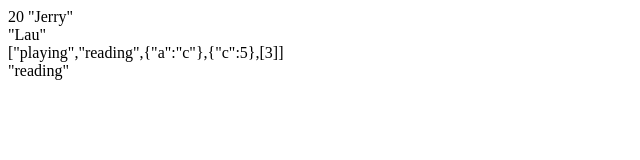
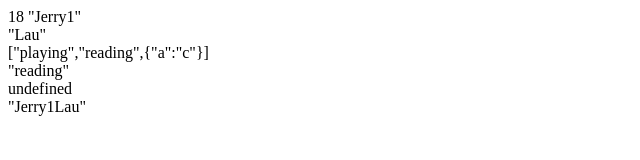
Before and after one commit to CharlieLau/miniVue, a website built with webpack: page index.html in a window 1280 px wide. Shown: the whole page, without its empty margins (0-640 px from the left). Built offline with nearby package versions, Linux system fonts and the light colour scheme.

Commit message:
feat: computed done

```diff
--- a/index.html
+++ b/index.html
@@ -19,6 +19,8 @@
         <div>
             {{interests[1]}}
         </div>
+        <div>{{interests[4]}}</div>
+        <div>{{fullName}}</div>
     </div>
 </body>
 </html>
--- a/lib/vue/index.js
+++ b/lib/vue/index.js
@@ -32,11 +32,6 @@ function compiler(vm, node) {
             item.textContent = item.template.replace(reg, (...args) => {
                 const key = args[1]
                 const result = parsePath(vm, key)
-                // const keys = key.split(/\.|\[|\]/).filter(item=>item)
-                // let result = keys.reduce((prev, nxt) => {
-                //     let memo = prev[nxt]
-                //     return memo
-                // }, vm)
                 return JSON.stringify(result)
             })
         } else {
@@ -74,5 +69,5 @@ Vue.prototype.$mount = function ($dom) {
 }
 
 Vue.prototype.$watch = function (expr, handler, opts) {
-    new Watcher(this, expr, handler, opts)
+   return new Watcher(this, expr, handler, opts)
 }
--- a/lib/vue/observe/index.js
+++ b/lib/vue/observe/index.js
@@ -1,6 +1,7 @@
 import {
     Observable
 } from './observable'
+import { Dep } from './dep'
 
 export function initState(vm) {
     if (vm.$options.data) {
@@ -11,7 +12,7 @@ export function initState(vm) {
     }
 
     if (vm.$options.computed) {
-        initComputed(vm)
+        initComputed(vm, vm.$options.computed)
     }
 
 }
@@ -71,7 +72,32 @@ function initWatch(vm, watches) {
     })
 }
 
-function initComputed() {
 
+function createComputedGetter(vm, key) {
+    const watch = vm.$watchComputed[key]
+    return () => {
+        if(watch.dirty){
+            watch.evaluate()
+        }
+        if(Dep.target){
+          //如果渲染watcher存在
+          // 让 当前watcher的依赖重新订阅渲染watcher 触发组件更新
+           watch.depend()
+        }
+        return watch.value
+    }
+}
 
+function initComputed(vm, computed) {
+    vm.$watchComputed = Object.create(null)
+    for (let key in computed) {
+
+        vm.$watchComputed[key] = vm.$watch(computed[key], () => {}, {
+            lazy: true
+        })
+
+        Object.defineProperty(vm, key, {
+            get: createComputedGetter(vm, key)
+        })
+    }
 }
--- a/lib/vue/observe/observable.js
+++ b/lib/vue/observe/observable.js
@@ -38,9 +38,7 @@ export function defineReactive(data, key, val) {
 }
 
 export class Observable {
-
     constructor(data) {
-
         this.dep = new Dep()
         Object.defineProperty(data, '__ob__', {
             get: () => this
--- a/lib/vue/observe/watch.js
+++ b/lib/vue/observe/watch.js
@@ -9,7 +9,7 @@ import {
 let id = 0;
 export class Watcher {
 
-    constructor(vm, expOrFn, cb, opts) {
+    constructor(vm, expOrFn, cb, opts = {}) {
         this.expOrFn = expOrFn
         if (typeof expOrFn === 'function') {
             this.getter = expOrFn;
@@ -18,11 +18,13 @@ export class Watcher {
         }
         this.cb = cb;
         this.opts = opts
+
+        this.lazy = this.dirty = opts.lazy
         this.vm = vm;
         this.id = id++;
         this.deps = []
         this.depIds = new Set()
-        this.value = this.get()
+        this.value = this.lazy ? undefined : this.get()
         if (opts && opts.immediate) {
             this.cb.call(vm, this.value)
         }
@@ -38,13 +40,26 @@ export class Watcher {
 
     get() {
         pushTarget(this)
-        let value = this.getter()
+        let value = this.getter.call(this.vm)
         popTarget()
         return value
     }
 
     update() {
-        queueWatcher(this)
+        if (this.lazy) { //
+            this.dirty = true  //  computed watcher 依赖的其他属性发生变化了 取值的时候 需要重新求值
+        } else {
+            queueWatcher(this)
+        }
+    }
+
+    evaluate() {
+        this.value = this.get()
+        this.dirty = false
+    }
+
+    depend() {
+        this.deps.forEach(dep => dep.depend())
     }
 
     run() {
--- a/src/index.js
+++ b/src/index.js
@@ -25,13 +25,18 @@ let vm = new Vue({
             },
             immediate: true
         }
+    },
+    computed: {
+        fullName() {
+            return this.name.first + this.name.last
+        }
     }
 
 }).$mount('#app')
 
 
-vm.age = 20;
-vm.name.first = "Jerry"
+// vm.age = 20;
+// vm.name.first = "Jerry"
 
 // vm.name.last = "hello"
 
@@ -51,8 +56,17 @@ vm.name.first = "Jerry"
 //     vm.interests.push({c:5},[3])
 // },1000)
 
-setTimeout(() => {
-    vm.interests.push({
-        c: 5
-    }, [3])
-}, 1000)
+// setTimeout(() => {
+//     vm.interests.push({
+//         c: 5
+//     }, [3])
+// }, 1000)
+
+
+setTimeout(()=>{
+    vm.name.first = "Jerry"
+},1000)
+
+setTimeout(()=>{
+    vm.name.first = "Jerry1"
+},2000)
```
